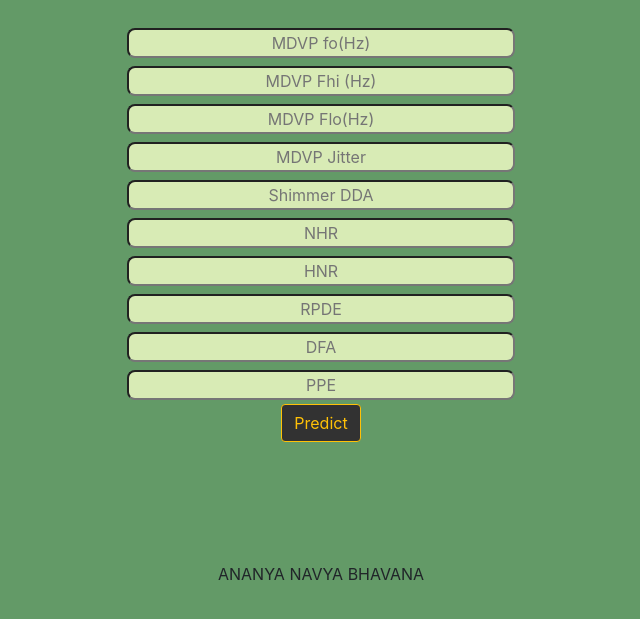
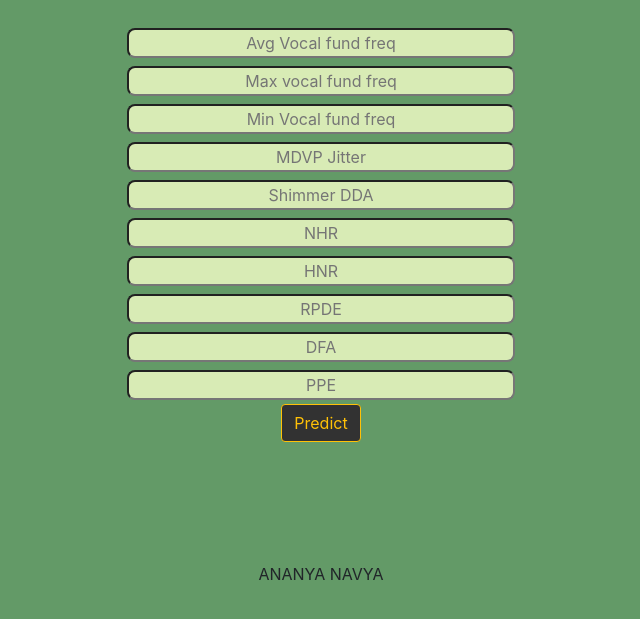
Before and after one commit to navdebug/Parkinsons, a Flask app: page / in a window 1280 px wide. Shown: the part 136-755 px from the top of the page, without its empty margins (319-959 px from the left). Run offline with Flask 2, Linux system fonts and the light colour scheme; parts of the project's set-up code (start-up, migrations or seed data) failed here and were passed over; some libraries are stand-ins or nearby versions.

Commit message:
Update home.html

```diff
--- a/templates/home.html
+++ b/templates/home.html
@@ -30,11 +30,11 @@
         <form action="/predict" method="POST">
 
 
-            <input type="text" name="MDVP fo(Hz)" placeholder="MDVP fo(Hz)" required="required">
+            <input type="text" name="MDVP fo(Hz)" placeholder="Avg Vocal fund freq" required="required">
             <br>
-            <input type="text" name="MDVP Fhi (Hz) " placeholder="MDVP Fhi (Hz)" required="required">
+            <input type="text" name="MDVP Fhi (Hz) " placeholder="Max vocal fund freq" required="required">
             <br>
-            <input type="text" name="MDVP Flo(Hz)" placeholder="MDVP Flo(Hz)"required="required">
+            <input type="text" name="MDVP Flo(Hz)" placeholder="Min Vocal fund freq"required="required">
             <br>
             <input type="text" name="MDVP Jitter" placeholder="MDVP Jitter" required="required">
             <br>
@@ -65,7 +65,7 @@
         <br>
         <br>
 
-        <p>ANANYA NAVYA BHAVANA</p>
+        <p>ANANYA NAVYA</p>
 
 
     </div>
```
